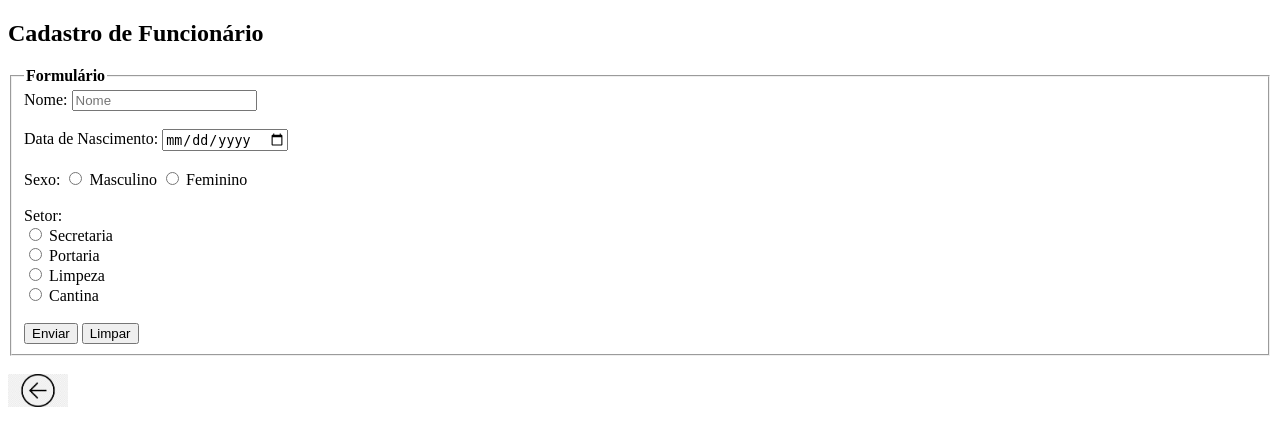
After one commit to Lucas-Ribeiro7/Sistema-de-Entrada-Escolar-, a PHP site: page /formulario_funcionario.php in a window 1280 px wide. The commit adds this page. Shown: the top 446 px of the page. Run offline with PHP 8.4, Linux system fonts and the light colour scheme.

Commit message:
Upgrade nos Formularios

```diff
--- /dev/null
+++ b/Código Fonte/formulario_funcionario.php
@@ -0,0 +1,49 @@
+<!DOCTYPE html>
+<html lang="pt-br">
+<head>
+    <meta charset="UTF-8">
+    <meta name="viewport" content="width=device-width, initial-scale=1.0">
+    <title>Sistema Educantil</title>
+</head>
+<body>
+    <div class="borda">
+        <h2 class="titulo">Cadastro de Funcionário</h2>
+        <fieldset> <legend> <strong>Formulário</strong> </legend>
+            <form action="" method="POST">
+                    <label>Nome:</label>
+                    <input type="text" name="nome" id="nome" placeholder="Nome">
+                    <br>
+                    <br>
+                    <label>Data de Nascimento:</label>
+                    <input type="date" name="dtnasc" id="dtnasc" value="dtnasc">
+                    <br>
+                    <br>
+                    <label>Sexo:</label>
+                    <input type="radio" name="sexo" id="sexo" value="masculino">
+                    <label for="masculino">Masculino</label>
+                    <input type="radio" name="sexo" id="sexo" value="feminino">
+                    <label for="feminino">Feminino</label>
+                    <br>
+                    <br>
+                    <label>Setor:</label> <br>
+                    <input type="radio" name="setor" value="Secretaria">
+                    <label for="Secretaria">Secretaria</label> <br>
+                    <input type="radio" name="setor" value="Portaria">
+                    <label for="Portaria">Portaria</label> <br>
+                    <input type="radio" name="setor" value="Limpeza">
+                    <label for="Limpeza">Limpeza</label> <br>
+                    <input type="radio" name="setor" value="Cantina">
+                    <label for="Cantina">Cantina</label>
+                    <br>
+                    <br>
+                    <input type="button" value="Enviar">
+                    <input type="reset" value="Limpar">
+            </form>
+        </fieldset>
+        <br>
+        <div class="voltar">
+            <a href="index.php"><img src="Imagens/voltar1.png" width="60"></a>
+        </div>
+    </div>
+</body>
+</html>
--- a/Código Fonte/selecao.php
+++ b/Código Fonte/selecao.php
@@ -37,9 +37,6 @@
                 }
 
         ?>
-        <div class="voltar">
-            <a href="index.php"><img src="Imagens/voltar1.png" width="60"></a>
-        </div>
 
     </div>
 
```
Also changed, not shown: Código Fonte/formulario_aluno.php (added, +47 -0 lines), Código Fonte/formulario_professor.php (added, +47 -0 lines), Código Fonte/formulario_visitante.php (added, +39 -0 lines).
